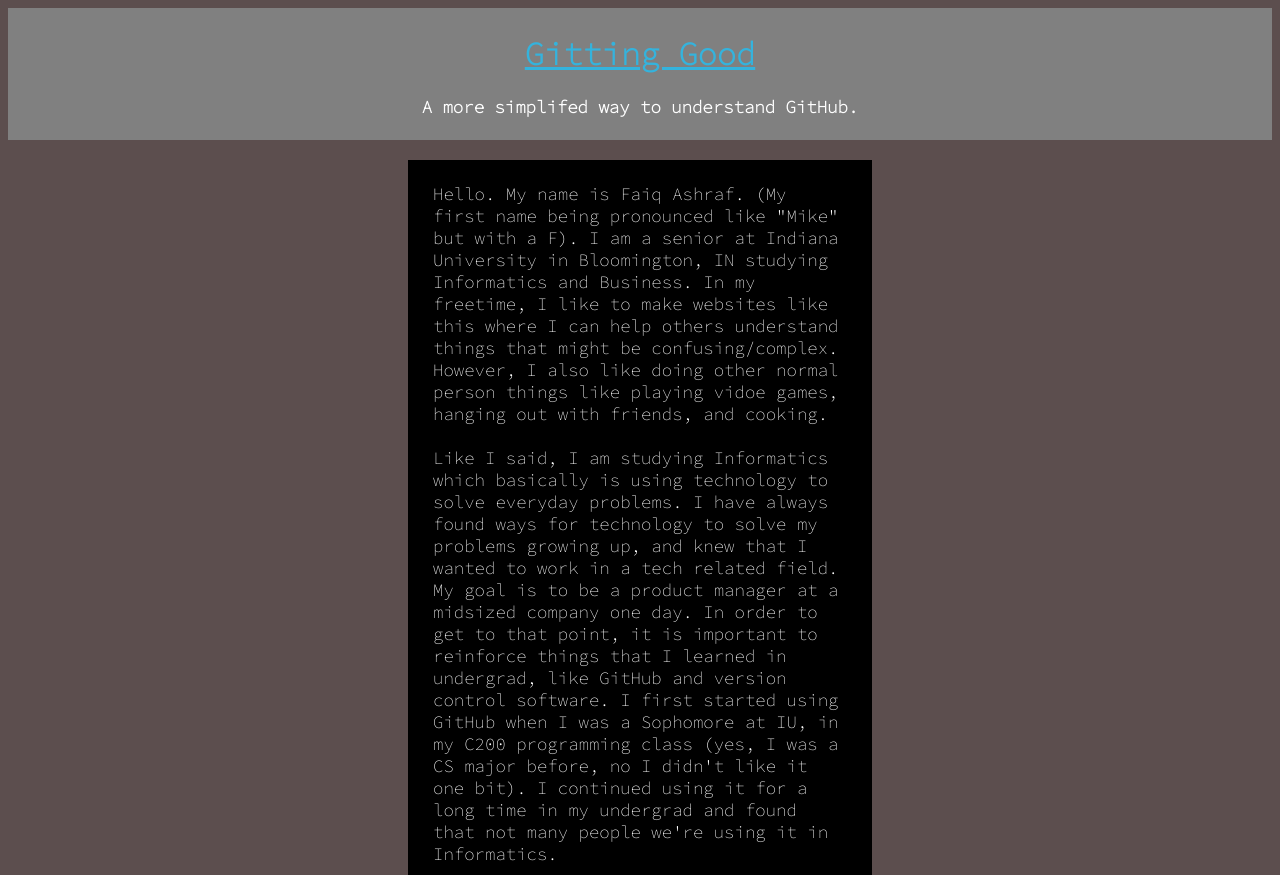
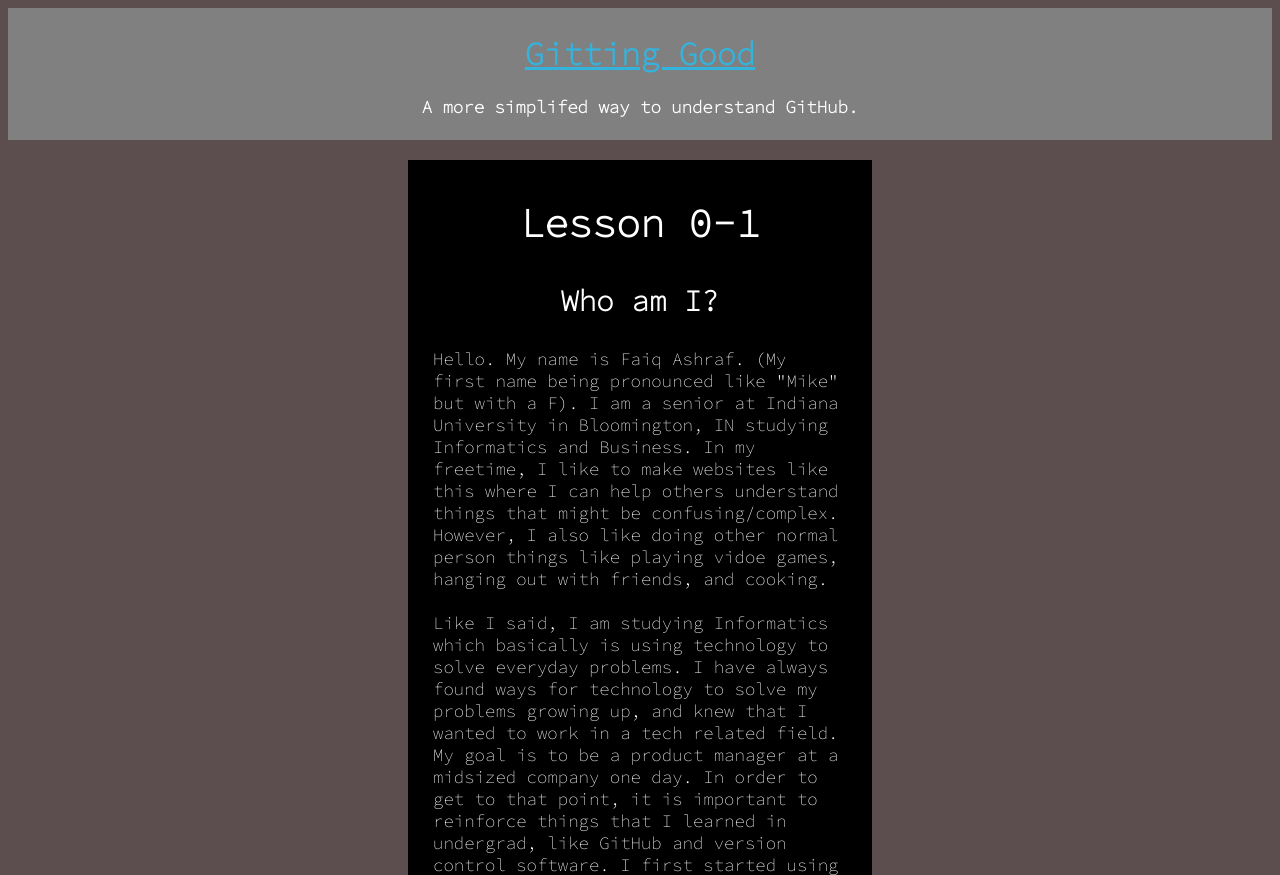
Before and after one commit to gittinggood0/gg, a plain HTML site: page pages/0/0-1.html in a window 1280 px wide. Shown: the top 875 px of the page. Drawn offline with Linux system fonts and the light colour scheme.

Commit message:
finished 1-1

```diff
--- a/css/style.css
+++ b/css/style.css
@@ -103,3 +103,13 @@ button:hover {
     padding-bottom: 5px;
     margin-top: 20px;
 }
+h2{
+    font-size: 30pt;
+    text-align: center;
+    font-weight: bold;
+}
+h3{
+    text-align: center;
+    font-weight: bold;
+    font-size: 22pt;
+}
--- a/pages/0/0-1.html
+++ b/pages/0/0-1.html
@@ -29,6 +29,8 @@
         <p id="subtitle"> A more simplifed way to understand GitHub.</p>
     </div>
     <div class="main">
+        <h2> Lesson 0-1 </h2>
+        <h3> Who am I? </h3>
         <p> Hello. My name is Faiq Ashraf. (My first name being pronounced like "Mike" but with a F). I am a senior at
             Indiana University in Bloomington, IN studying Informatics and Business.
             In my freetime, I like to make websites like this where I can help others understand things that might be
```
Also changed, not shown: pages/0/0-2.html (+1 -0 lines), pages/1/1-1.html (+18 -0 lines), template.html (+1 -0 lines).
